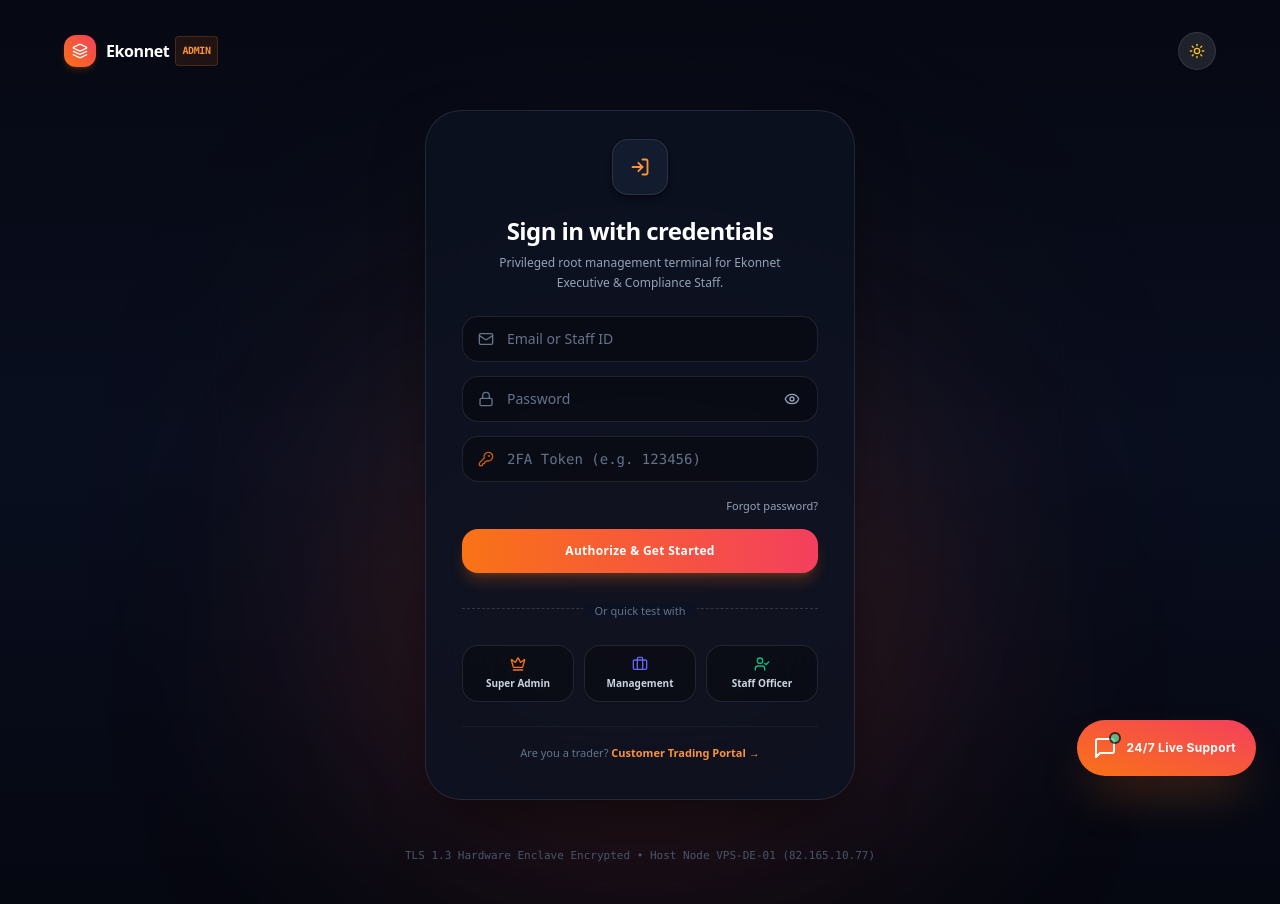
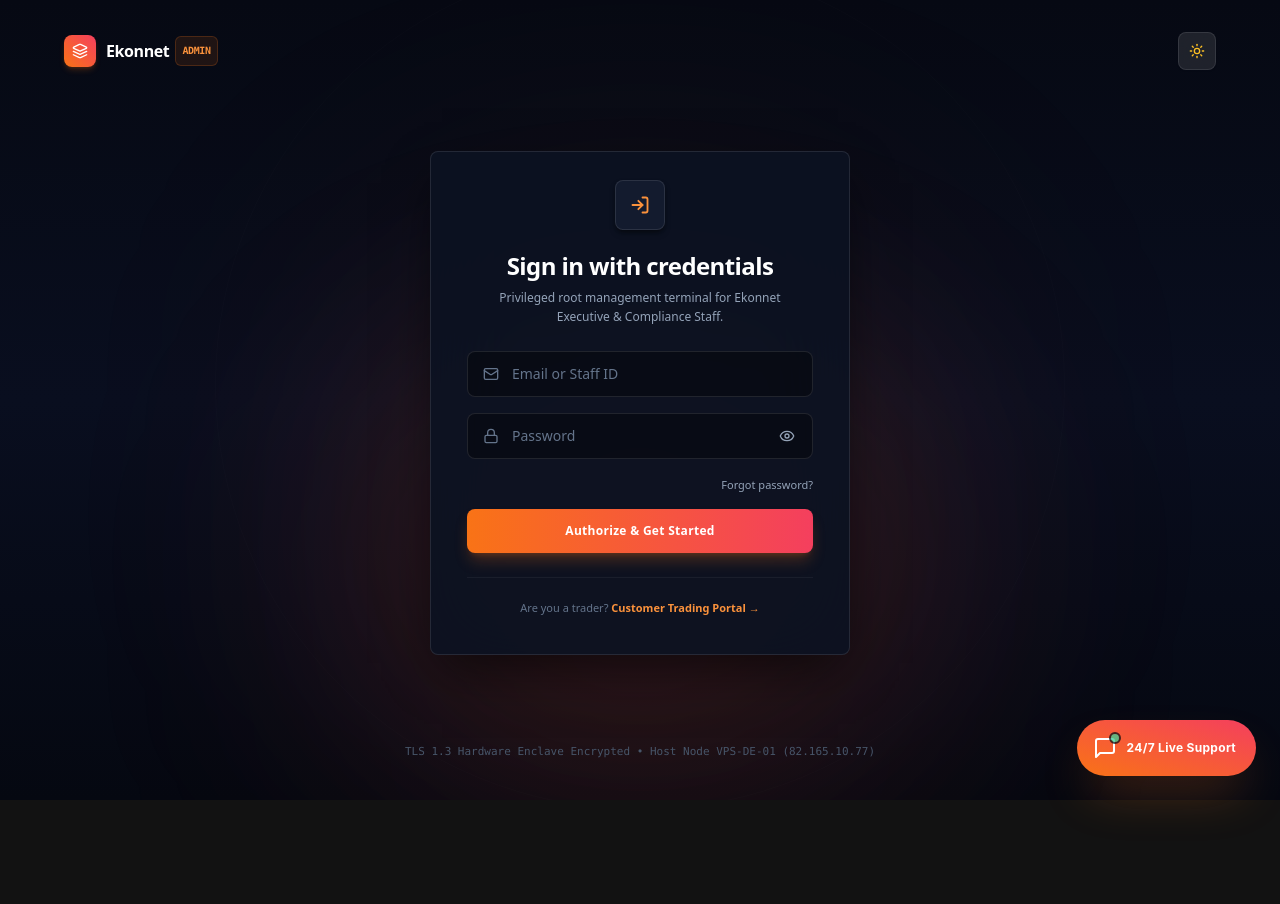
Before and after one commit to MuhammadAhmadAk/EKONNET-TRADER, a Next.js app: page /admin/login in a window 1280 px wide. After the commit the page ends 800 px from the top, so only its background shows below. Built offline with nearby package versions, Linux system fonts and the light colour scheme.

Commit message:
feat(admin-login): set 8px card border radius, remove 2FA field and demo test buttons for enhanced production security

```diff
--- a/src/app/admin/login/page.tsx
+++ b/src/app/admin/login/page.tsx
@@ -6,33 +6,27 @@ import { useRouter } from "next/navigation";
 import {
   Lock,
   Mail,
-  KeyRound,
   Eye,
   EyeOff,
   LogIn,
-  ShieldCheck,
   Sun,
   Moon,
   Loader2,
   AlertOctagon,
-  Layers,
-  Crown,
-  Briefcase,
-  UserCheck
+  Layers
 } from "lucide-react";
 
 export default function AdminManagementLoginPage() {
   const router = useRouter();
   const [adminToken, setAdminToken] = useState("");
   const [rootKey, setRootKey] = useState("");
-  const [twoFactorCode, setTwoFactorCode] = useState("");
   const [showPassword, setShowPassword] = useState(false);
   const [error, setError] = useState("");
   const [isAuthorizing, setIsAuthorizing] = useState(false);
-  const [theme, setTheme] = useState<"dark" | "light">("light");
+  const [theme, setTheme] = useState<"dark" | "light">("dark");
 
   useEffect(() => {
-    // Theme sync - default to light or match existing system
+    // Theme sync - match current system theme
     const isDark = document.documentElement.classList.contains("dark");
     setTheme(isDark ? "dark" : "light");
 
@@ -77,8 +71,7 @@ export default function AdminManagementLoginPage() {
         headers: { "Content-Type": "application/json" },
         body: JSON.stringify({
           identifier: adminToken.trim(),
-          password: rootKey,
-          twoFactorCode: twoFactorCode.trim() || undefined
+          password: rootKey
         })
       });
 
@@ -113,19 +106,12 @@ export default function AdminManagementLoginPage() {
     }
   };
 
-  const fillQuickDemo = (demoId: string, demoPass: string) => {
-    setAdminToken(demoId);
-    setRootKey(demoPass);
-    setTwoFactorCode("123456");
-    setError("");
-  };
-
   return (
     <div className="min-h-screen relative overflow-hidden flex flex-col justify-between p-4 sm:p-8 font-sans selection:bg-orange-500 selection:text-white transition-colors duration-500 bg-gradient-to-b from-[#e3edf7] via-[#eef5fc] to-[#f4f9ff] dark:from-[#060913] dark:via-[#090e1f] dark:to-[#050811]">
 
       {/* Background Architectural Rings (exact match to reference image) */}
       <div className="absolute inset-0 flex items-center justify-center pointer-events-none overflow-hidden">
-        {/* Soft glowing ambient circle */}
+        {/* Soft glowing ambient circles */}
         <div className="w-[850px] h-[850px] rounded-full border border-white/60 dark:border-white/5 opacity-50 dark:opacity-20 absolute -top-10" />
         <div className="w-[1100px] h-[1100px] rounded-full border border-white/50 dark:border-white/5 opacity-40 dark:opacity-10 absolute -top-40" />
         <div className="w-[1400px] h-[1400px] rounded-full border border-white/30 dark:border-white/5 opacity-30 dark:opacity-5 absolute -top-80" />
@@ -138,18 +124,18 @@ export default function AdminManagementLoginPage() {
       {/* Top Bar with Brand Logo and Theme Switcher */}
       <header className="relative z-20 flex items-center justify-between w-full max-w-6xl mx-auto">
         <Link href="/" className="flex items-center gap-2.5 group">
-          <div className="w-8 h-8 rounded-xl bg-gradient-to-tr from-orange-500 to-rose-500 flex items-center justify-center text-white shadow-md shadow-orange-500/20 group-hover:scale-105 transition-transform">
+          <div className="w-8 h-8 rounded-[8px] bg-gradient-to-tr from-orange-500 to-rose-500 flex items-center justify-center text-white shadow-md shadow-orange-500/20 group-hover:scale-105 transition-transform">
             <Layers className="w-4 h-4 text-white" />
           </div>
           <span className="font-extrabold text-base tracking-tight text-slate-900 dark:text-white flex items-center gap-1.5">
-            Ekonnet <span className="text-[10px] uppercase font-mono font-bold px-1.5 py-0.5 rounded bg-orange-500/10 text-orange-600 dark:text-orange-400 border border-orange-500/20">Admin</span>
+            Ekonnet <span className="text-[10px] uppercase font-mono font-bold px-1.5 py-0.5 rounded-[6px] bg-orange-500/10 text-orange-600 dark:text-orange-400 border border-orange-500/20">Admin</span>
           </span>
         </Link>
 
         {/* Theme Toggle Button */}
         <button
           onClick={toggleTheme}
-          className="p-2.5 rounded-full bg-white/70 dark:bg-white/10 hover:bg-white dark:hover:bg-white/20 border border-white/80 dark:border-white/10 backdrop-blur-md text-slate-700 dark:text-slate-200 transition shadow-sm hover:shadow"
+          className="p-2.5 rounded-[8px] bg-white/70 dark:bg-white/10 hover:bg-white dark:hover:bg-white/20 border border-white/80 dark:border-white/10 backdrop-blur-md text-slate-700 dark:text-slate-200 transition shadow-sm hover:shadow"
           title={theme === "dark" ? "Switch to Light Sky Mode" : "Switch to Dark Mode"}
           aria-label="Toggle theme"
         >
@@ -161,13 +147,13 @@ export default function AdminManagementLoginPage() {
         </button>
       </header>
 
-      {/* Main Centered Floating Glass Card */}
+      {/* Main Centered Floating Glass Card - Border Radius 8px */}
       <main className="relative z-20 my-auto flex items-center justify-center py-6 sm:py-10">
-        <div className="w-full max-w-[430px] rounded-[32px] sm:rounded-[36px] bg-white/75 dark:bg-[#0c1222]/85 backdrop-blur-2xl border border-white/80 dark:border-white/10 shadow-[0_25px_60px_-15px_rgba(0,0,0,0.08)] dark:shadow-[0_25px_60px_-15px_rgba(0,0,0,0.6)] p-7 sm:p-9 transition-all duration-300">
+        <div className="w-full max-w-[420px] rounded-[8px] bg-white/80 dark:bg-[#0c1222]/90 backdrop-blur-2xl border border-white/80 dark:border-white/10 shadow-[0_20px_50px_-12px_rgba(0,0,0,0.08)] dark:shadow-[0_20px_50px_-12px_rgba(0,0,0,0.7)] p-7 sm:p-9 transition-all duration-300">
 
-          {/* Elevated Centered Top Icon Badge (Exact match to reference [->]) */}
+          {/* Elevated Centered Top Icon Badge */}
           <div className="flex justify-center -mt-2 mb-5">
-            <div className="w-14 h-14 rounded-2xl bg-white/95 dark:bg-[#131b2e] border border-slate-100 dark:border-white/10 shadow-md shadow-slate-200/50 dark:shadow-black/40 flex items-center justify-center text-slate-800 dark:text-orange-400 transform hover:scale-105 transition-transform">
+            <div className="w-13 h-13 p-3.5 rounded-[8px] bg-white/95 dark:bg-[#131b2e] border border-slate-100 dark:border-white/10 shadow-md shadow-slate-200/50 dark:shadow-black/40 flex items-center justify-center text-slate-800 dark:text-orange-400 transform hover:scale-105 transition-transform">
               <LogIn className="w-5 h-5 text-slate-800 dark:text-orange-400 stroke-[2.2]" />
             </div>
           </div>
@@ -184,14 +170,14 @@ export default function AdminManagementLoginPage() {
 
           {/* Error Banner */}
           {error && (
-            <div className="mb-4 p-3 rounded-2xl bg-red-500/10 border border-red-500/25 text-red-600 dark:text-red-400 text-xs flex items-start gap-2 animate-in fade-in">
+            <div className="mb-4 p-3 rounded-[8px] bg-red-500/10 border border-red-500/25 text-red-600 dark:text-red-400 text-xs flex items-start gap-2 animate-in fade-in">
               <AlertOctagon className="w-4 h-4 shrink-0 mt-0.5" />
               <span className="leading-tight">{error}</span>
             </div>
           )}
 
           {/* Form */}
-          <form onSubmit={handleAdminAuth} className="space-y-3.5">
+          <form onSubmit={handleAdminAuth} className="space-y-4">
 
             {/* Input 1: Admin Email / Username */}
             <div className="relative flex items-center">
@@ -204,7 +190,7 @@ export default function AdminManagementLoginPage() {
                 value={adminToken}
                 onChange={(e) => setAdminToken(e.target.value)}
                 placeholder="Email or Staff ID"
-                className="w-full pl-11 pr-4 py-3 rounded-2xl bg-slate-100/80 dark:bg-black/35 border border-slate-200/70 dark:border-white/10 text-xs sm:text-sm text-slate-900 dark:text-white placeholder:text-slate-400 dark:placeholder:text-slate-500 focus:outline-none focus:bg-white dark:focus:bg-black/50 focus:border-orange-500/60 focus:ring-2 focus:ring-orange-500/15 transition"
+                className="w-full pl-11 pr-4 py-3 rounded-[8px] bg-slate-100/80 dark:bg-black/35 border border-slate-200/70 dark:border-white/10 text-xs sm:text-sm text-slate-900 dark:text-white placeholder:text-slate-400 dark:placeholder:text-slate-500 focus:outline-none focus:bg-white dark:focus:bg-black/50 focus:border-orange-500/60 focus:ring-1 focus:ring-orange-500/20 transition"
               />
             </div>
 
@@ -219,7 +205,7 @@ export default function AdminManagementLoginPage() {
                 value={rootKey}
                 onChange={(e) => setRootKey(e.target.value)}
                 placeholder="Password"
-                className="w-full pl-11 pr-11 py-3 rounded-2xl bg-slate-100/80 dark:bg-black/35 border border-slate-200/70 dark:border-white/10 text-xs sm:text-sm text-slate-900 dark:text-white placeholder:text-slate-400 dark:placeholder:text-slate-500 focus:outline-none focus:bg-white dark:focus:bg-black/50 focus:border-orange-500/60 focus:ring-2 focus:ring-orange-500/15 transition"
+                className="w-full pl-11 pr-11 py-3 rounded-[8px] bg-slate-100/80 dark:bg-black/35 border border-slate-200/70 dark:border-white/10 text-xs sm:text-sm text-slate-900 dark:text-white placeholder:text-slate-400 dark:placeholder:text-slate-500 focus:outline-none focus:bg-white dark:focus:bg-black/50 focus:border-orange-500/60 focus:ring-1 focus:ring-orange-500/20 transition"
               />
               <button
                 type="button"
@@ -235,21 +221,6 @@ export default function AdminManagementLoginPage() {
               </button>
             </div>
 
-            {/* Input 3: 2FA Rolling Code */}
-            <div className="relative flex items-center">
-              <div className="absolute left-4 text-slate-400 dark:text-slate-500 pointer-events-none">
-                <KeyRound className="w-4 h-4 text-orange-500/80" />
-              </div>
-              <input
-                type="text"
-                maxLength={6}
-                value={twoFactorCode}
-                onChange={(e) => setTwoFactorCode(e.target.value)}
-                placeholder="2FA Token (e.g. 123456)"
-                className="w-full pl-11 pr-4 py-3 rounded-2xl bg-slate-100/80 dark:bg-black/35 border border-slate-200/70 dark:border-white/10 text-xs sm:text-sm text-slate-900 dark:text-white placeholder:text-slate-400 dark:placeholder:text-slate-500 font-mono focus:outline-none focus:bg-white dark:focus:bg-black/50 focus:border-orange-500/60 focus:ring-2 focus:ring-orange-500/15 transition"
-              />
-            </div>
-
             {/* Forgot password link */}
             <div className="flex justify-end pt-0.5">
               <button
@@ -261,11 +232,11 @@ export default function AdminManagementLoginPage() {
               </button>
             </div>
 
-            {/* Main Primary Action Button (Sleek dark pill matching reference, with orange hover aura) */}
+            {/* Main Primary Action Button - 8px radius */}
             <button
               type="submit"
               disabled={isAuthorizing}
-              className="w-full py-3.5 rounded-2xl bg-[#1e232e] hover:bg-black dark:bg-gradient-to-r dark:from-orange-500 dark:to-rose-500 dark:hover:from-orange-600 dark:hover:to-rose-600 text-white font-bold text-xs tracking-wide shadow-lg shadow-black/15 dark:shadow-orange-500/25 flex items-center justify-center gap-2 transition-all active:scale-[0.99] disabled:opacity-50 mt-1 cursor-pointer"
+              className="w-full py-3.5 rounded-[8px] bg-[#1e232e] hover:bg-black dark:bg-gradient-to-r dark:from-orange-500 dark:to-rose-500 dark:hover:from-orange-600 dark:hover:to-rose-600 text-white font-bold text-xs tracking-wide shadow-lg shadow-black/15 dark:shadow-orange-500/25 flex items-center justify-center gap-2 transition-all active:scale-[0.99] disabled:opacity-50 mt-2 cursor-pointer"
             >
               {isAuthorizing ? (
                 <>
@@ -279,51 +250,8 @@ export default function AdminManagementLoginPage() {
 
           </form>
 
-          {/* Dotted Divider with "Or sign in with" */}
-          <div className="relative my-6 text-center">
-            <div className="absolute inset-0 flex items-center">
-              <div className="w-full border-t border-dashed border-slate-300 dark:border-white/15" />
-            </div>
-            <span className="relative px-3 bg-white/90 dark:bg-[#0c1222] text-[11px] text-slate-400 dark:text-slate-500 font-medium rounded-full">
-              Or quick test with
-            </span>
-          </div>
-
-          {/* 3 Bottom Quick Profile Buttons (matching reference layout) */}
-          <div className="grid grid-cols-3 gap-2.5">
-            <button
-              type="button"
-              onClick={() => fillQuickDemo("master_admin", "Ekonnet2026!")}
-              className="py-2.5 px-2 rounded-2xl bg-white/80 dark:bg-black/30 hover:bg-white dark:hover:bg-white/10 border border-slate-200/80 dark:border-white/10 text-slate-700 dark:text-slate-300 text-[11px] font-bold shadow-sm hover:shadow transition flex flex-col items-center gap-1 group"
-              title="Super Administrator (Full RBAC)"
-            >
-              <Crown className="w-4 h-4 text-orange-500 group-hover:scale-110 transition-transform" />
-              <span className="text-[10px]">Super Admin</span>
-            </button>
-
-            <button
-              type="button"
-              onClick={() => fillQuickDemo("manager_sarah", "Ekonnet2026!")}
-              className="py-2.5 px-2 rounded-2xl bg-white/80 dark:bg-black/30 hover:bg-white dark:hover:bg-white/10 border border-slate-200/80 dark:border-white/10 text-slate-700 dark:text-slate-300 text-[11px] font-bold shadow-sm hover:shadow transition flex flex-col items-center gap-1 group"
-              title="Management Executive"
-            >
-              <Briefcase className="w-4 h-4 text-indigo-500 group-hover:scale-110 transition-transform" />
-              <span className="text-[10px]">Management</span>
-            </button>
-
-            <button
-              type="button"
-              onClick={() => fillQuickDemo("staff_alex", "Ekonnet2026!")}
-              className="py-2.5 px-2 rounded-2xl bg-white/80 dark:bg-black/30 hover:bg-white dark:hover:bg-white/10 border border-slate-200/80 dark:border-white/10 text-slate-700 dark:text-slate-300 text-[11px] font-bold shadow-sm hover:shadow transition flex flex-col items-center gap-1 group"
-              title="Staff Compliance Officer"
-            >
-              <UserCheck className="w-4 h-4 text-emerald-500 group-hover:scale-110 transition-transform" />
-              <span className="text-[10px]">Staff Officer</span>
-            </button>
-          </div>
-
           {/* Bottom Switch to Customer Portal */}
-          <div className="mt-6 pt-3 text-center border-t border-slate-100 dark:border-white/5">
+          <div className="mt-6 pt-4 text-center border-t border-slate-100 dark:border-white/5">
             <span className="text-[11px] text-slate-400 dark:text-slate-500">
               Are you a trader?{" "}
             </span>
```
